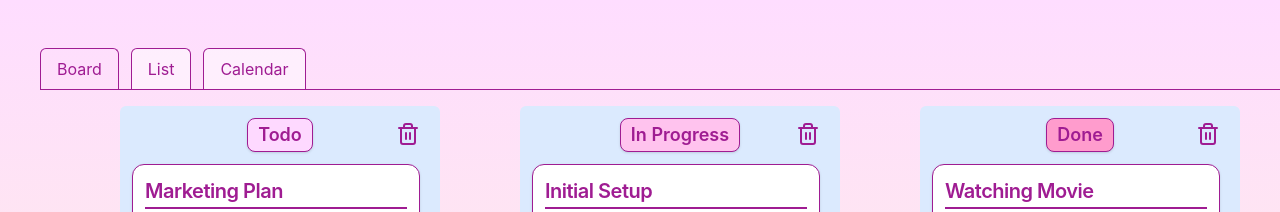
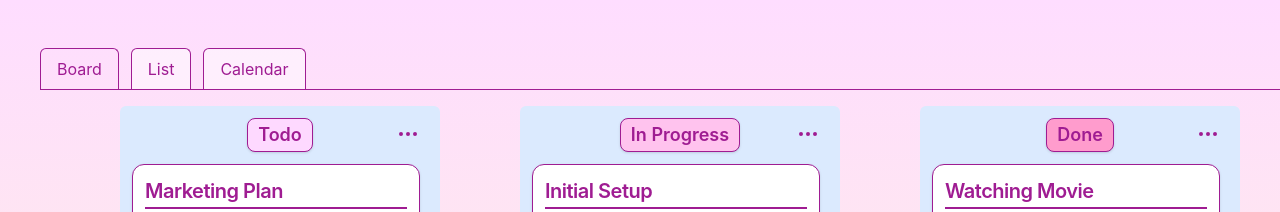
Before and after one commit to KaiKoide/task-space, a React (Vite) app in the folder client/: page / in a window 1280 px wide. Shown: the top 212 px of the page. Built offline with nearby package versions, Linux system fonts and the light colour scheme.

Commit message:
style: change icon

```diff
--- a/client/src/components/List.tsx
+++ b/client/src/components/List.tsx
@@ -1,5 +1,3 @@
-import { Ellipsis } from "lucide-react";
-
 import {
 	Table,
 	TableBody,
--- a/client/src/components/ui/column.tsx
+++ b/client/src/components/ui/column.tsx
@@ -1,6 +1,6 @@
 import { SortableContext, useSortable } from "@dnd-kit/sortable";
 import { CSS } from "@dnd-kit/utilities";
-import { Trash2 } from "lucide-react";
+import { Ellipsis } from "lucide-react";
 import { useMemo } from "react";
 
 import { Badge } from "./badge";
@@ -56,7 +56,7 @@ function Column({ statusData, groupedTasks, groups, isDragging }: ColumnProps) {
 			>
 				{statusData.status.replace("_", " ")}
 			</Badge>
-			<Trash2
+			<Ellipsis
 				className="absolute m-3 top-1 right-2 cursor-pointer"
 				onClick={handleDelete}
 			/>
```
